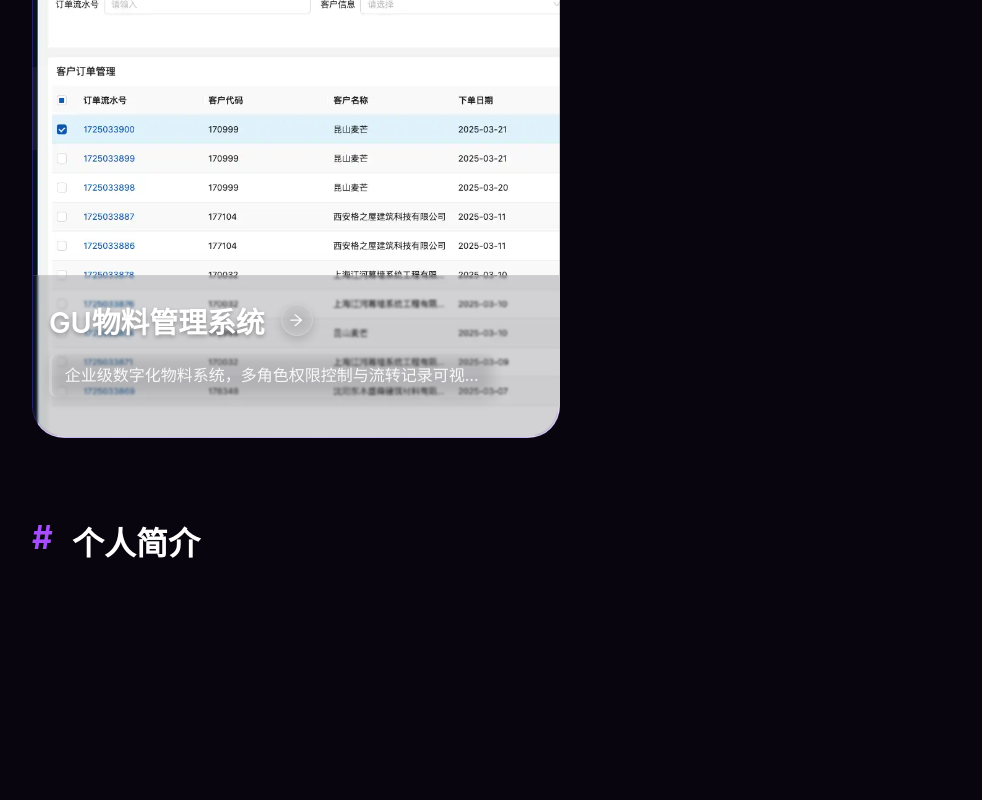
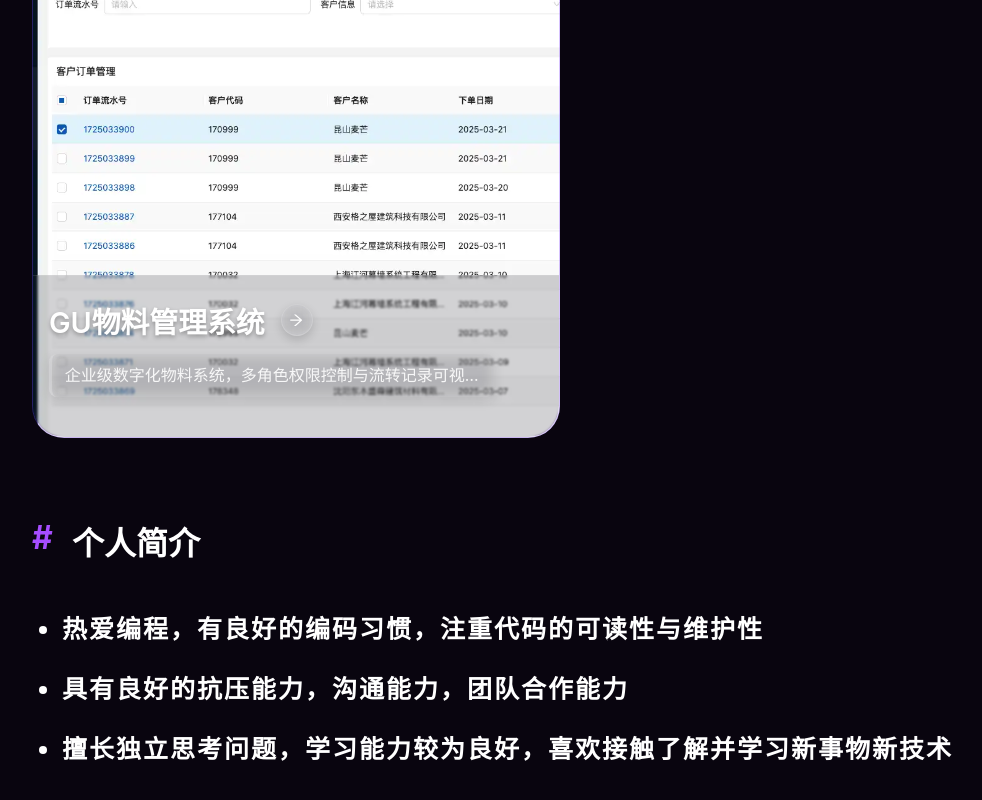
Before and after one commit to CoKoii/RTB, a React (Vite) app: page /#/ in a window 1280 px wide. Shown: the part 4398-5198 px from the top of the page, without its empty margins (64-1046 px from the left). Before the commit the page ends 5002 px from the top, so only its background shows below. Built offline with nearby package versions, Linux system fonts and the light colour scheme.

Commit message:
新增个人简介功能，更新用户上下文和页脚组件以显示个人简介信息

```diff
--- a/src/User.tsx
+++ b/src/User.tsx
@@ -8,6 +8,11 @@ const UserInfo = {
   experience: "1",
   status: "在读",
   job: "前端开发工程师",
+  about: [
+    "热爱编程，有良好的编码习惯，注重代码的可读性与维护性",
+    "具有良好的抗压能力，沟通能力，团队合作能力",
+    "擅长独立思考问题，学习能力较为良好，喜欢接触了解并学习新事物新技术",
+  ],
   education: {
     school: "苏州大学应用技术学院",
     major: "软件工程",
--- a/src/context/UserContext.tsx
+++ b/src/context/UserContext.tsx
@@ -9,6 +9,7 @@ interface UserContextType {
   experience: string;
   status: string;
   job: string;
+  about: string[]; // 新增个人简介数组
   education: {
     school: string;
     major: string;
--- a/src/pages/Home/Footer/index.scss
+++ b/src/pages/Home/Footer/index.scss
@@ -1,4 +1,5 @@
 .footer {
+  margin-bottom: 50px;
   .section-title {
     font-size: 2rem;
     margin-bottom: 40px;
@@ -15,4 +16,24 @@
       font-weight: bold;
     }
   }
+  ul {
+    font-size: 25px;
+    font-weight: 900;
+    line-height: 2;
+    padding: 0 30px;
+    letter-spacing: 2px;
+    display: flex;
+    flex-direction: column;
+    gap: 10px;
+  }
 }
+
+@media (max-width: 768px) {
+  .footer {
+    margin-bottom: 30px;
+    ul {
+      font-size: 14px;
+      padding: 0 20px;
+    }
+  }
+}
--- a/src/pages/Home/Footer/index.tsx
+++ b/src/pages/Home/Footer/index.tsx
@@ -1,9 +1,18 @@
 import "./index.scss";
+import { useContext } from "react";
+import UserContext from "../../../context/UserContext";
 
 const Footer = () => {
+  const userInfo = useContext(UserContext);
+
   return (
     <div className="footer" id="about">
       <h2 className="section-title">个人简介</h2>
+      <ul>
+        {userInfo?.about.map((item, index) => (
+          <li key={index}>{item}</li>
+        ))}
+      </ul>
     </div>
   );
 };
```
